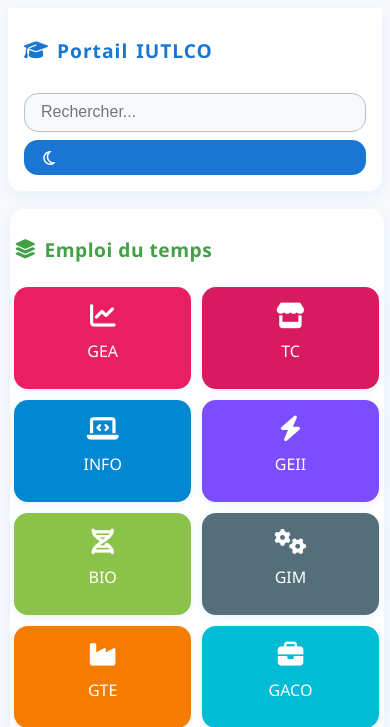
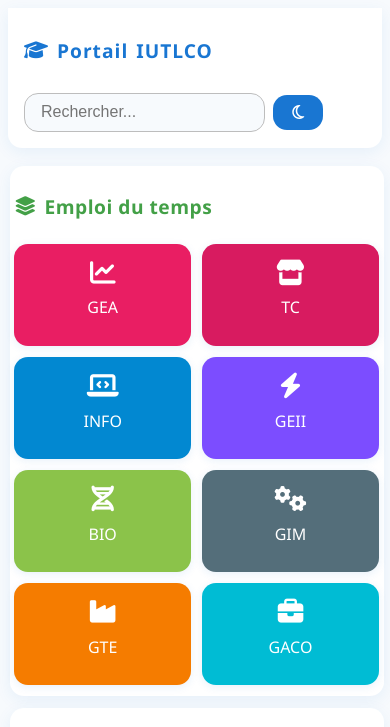
Before and after one commit to Novachocolat/site_iut, a PHP site: page / in a window 390 px wide. Shown: the top 727 px of the page. Run offline with PHP 8.4, Linux system fonts and the light colour scheme.

Commit message:
Correctif sur le bouton de thème au format mobile

```diff
--- a/css/style_index.css
+++ b/css/style_index.css
@@ -205,9 +205,12 @@ a {
     flex-direction: column;
     gap: .5rem;
   }
-  #search, #theme-toggle {
+  #controls {
+    flex-direction: row;
+    gap: .5rem;
     width: 100%;
-    box-sizing: border-box;
+    justify-content: flex-start;
+    align-items: center;
   }
   h1 {
     font-size: 1.2rem;
```
